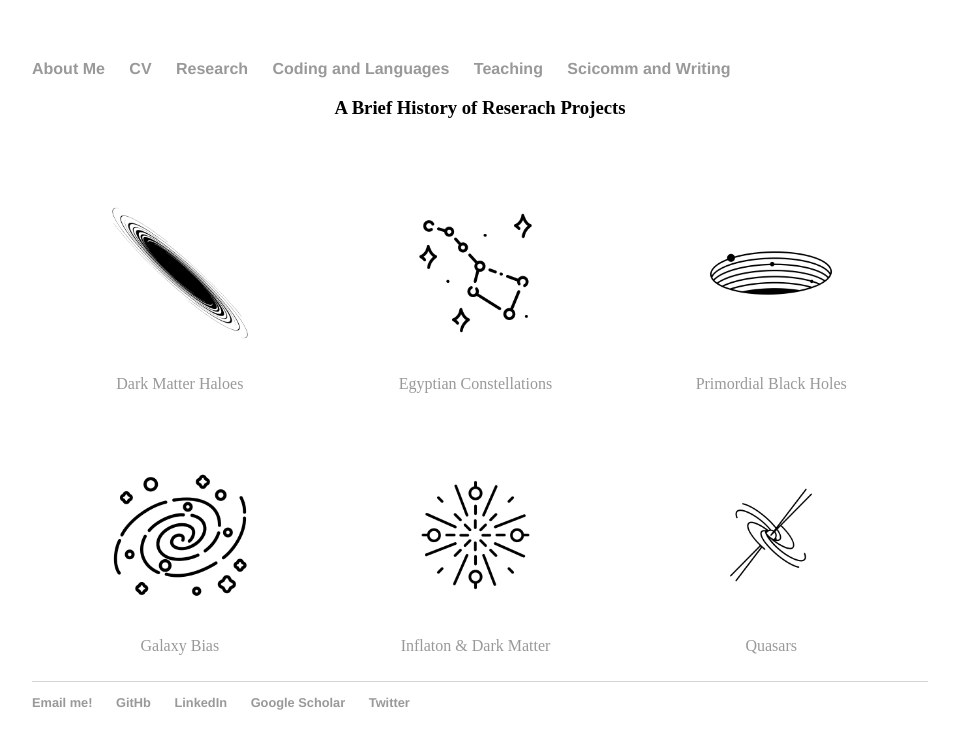
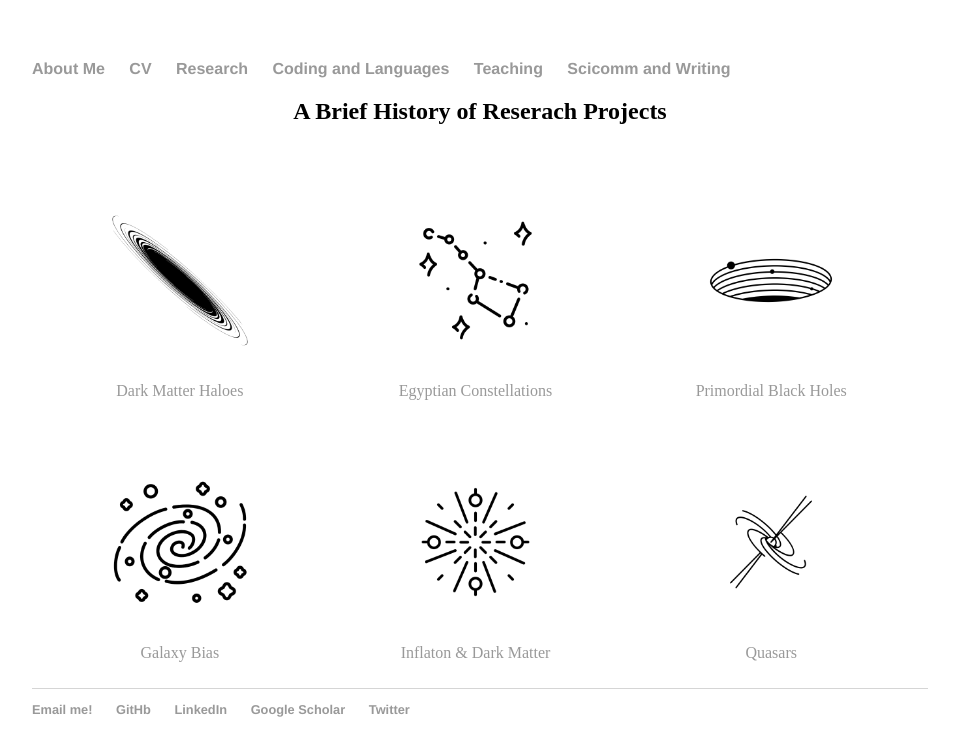
Before and after one commit to lunazagor/lunazagor.github.io, a Jekyll site: the page built from research/index.html, in a window 1280 px wide. Shown: the top 756 px of the page, without its empty margins (160-1119 px from the left). Built offline with Jekyll 4.4.1, drawn with Linux system fonts in a browser that asks for light colours.

Commit message:
Update index.html

```diff
--- a/research/index.html
+++ b/research/index.html
@@ -39,7 +39,7 @@ figure figcaption {
 </style>
 <body>
 
- <h3 style="text-align:center"> A Brief History of Reserach Projects </h3>
+ <h2 style="text-align:center"> A Brief History of Reserach Projects </h2>
 
 <!-- Photo Grid -->
 <div class="row">
```
